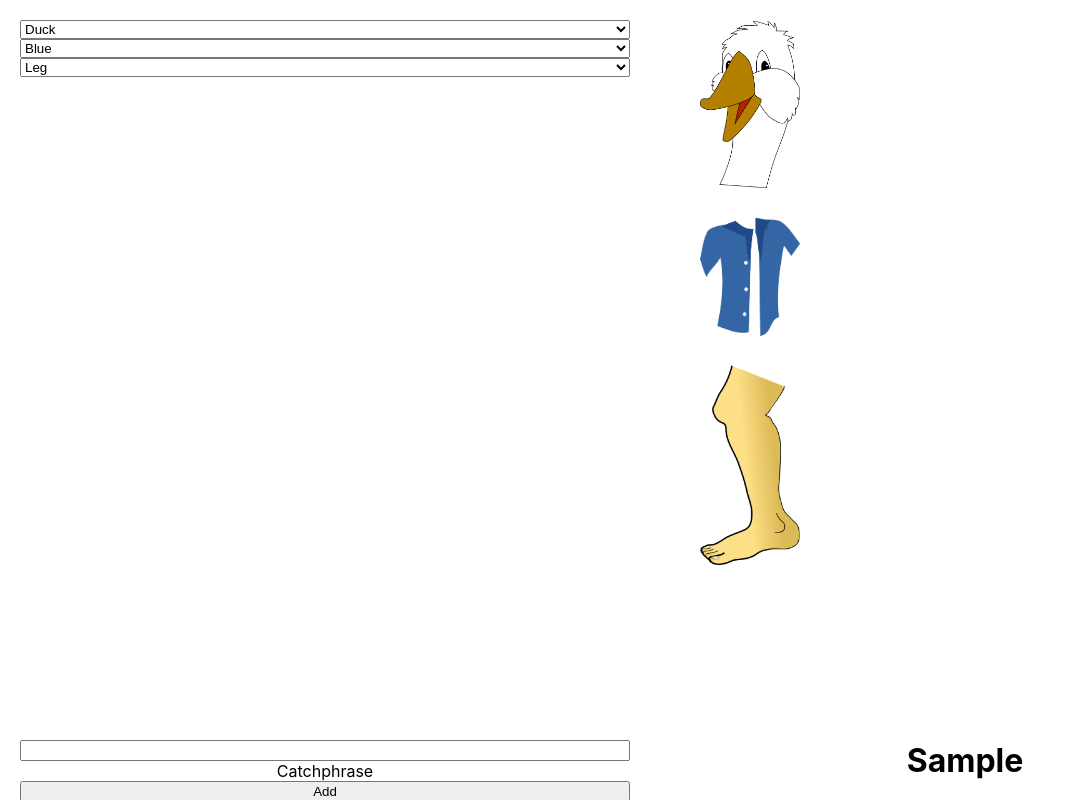
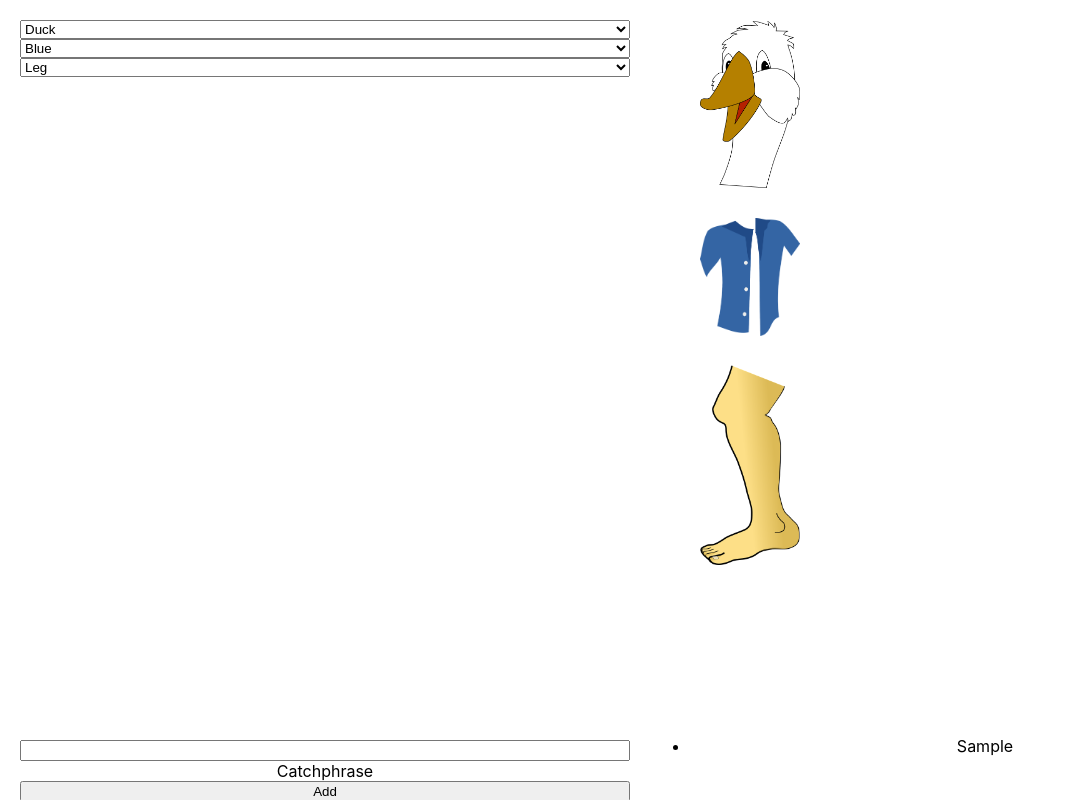
Before and after one commit to csmccue/react-character-designer, a React (Create React App) app: page / in a window 1280 px wide. Both pictures are taken after typing "Sample" into the empty fields and a click on the button "Add". Shown: the top 800 px of the page, without its empty margins (0-1066 px from the left). Built offline with nearby package versions, Linux system fonts and the light colour scheme.

Commit message:
completed

```diff
--- a/src/components/Display/Display.js
+++ b/src/components/Display/Display.js
@@ -3,9 +3,20 @@ import React from 'react';
 import './Display.css';
 
 export default function Display({ catchphraseArray }) {
+  const theRealArray = catchphraseArray.map((phrase) =>
+    <li key={phrase.toString()}>{phrase}</li>
+  );
+
   return (
     <div className="display">
-      <h1>{catchphraseArray}</h1>
+      <ul>{theRealArray}</ul>
     </div>
   );
 }
+
+
+// {
+//   articles.map((article) => (
+//     <MyAmazingArticle caption={article.title} color={article.background} />
+//   ));
+// }
```
